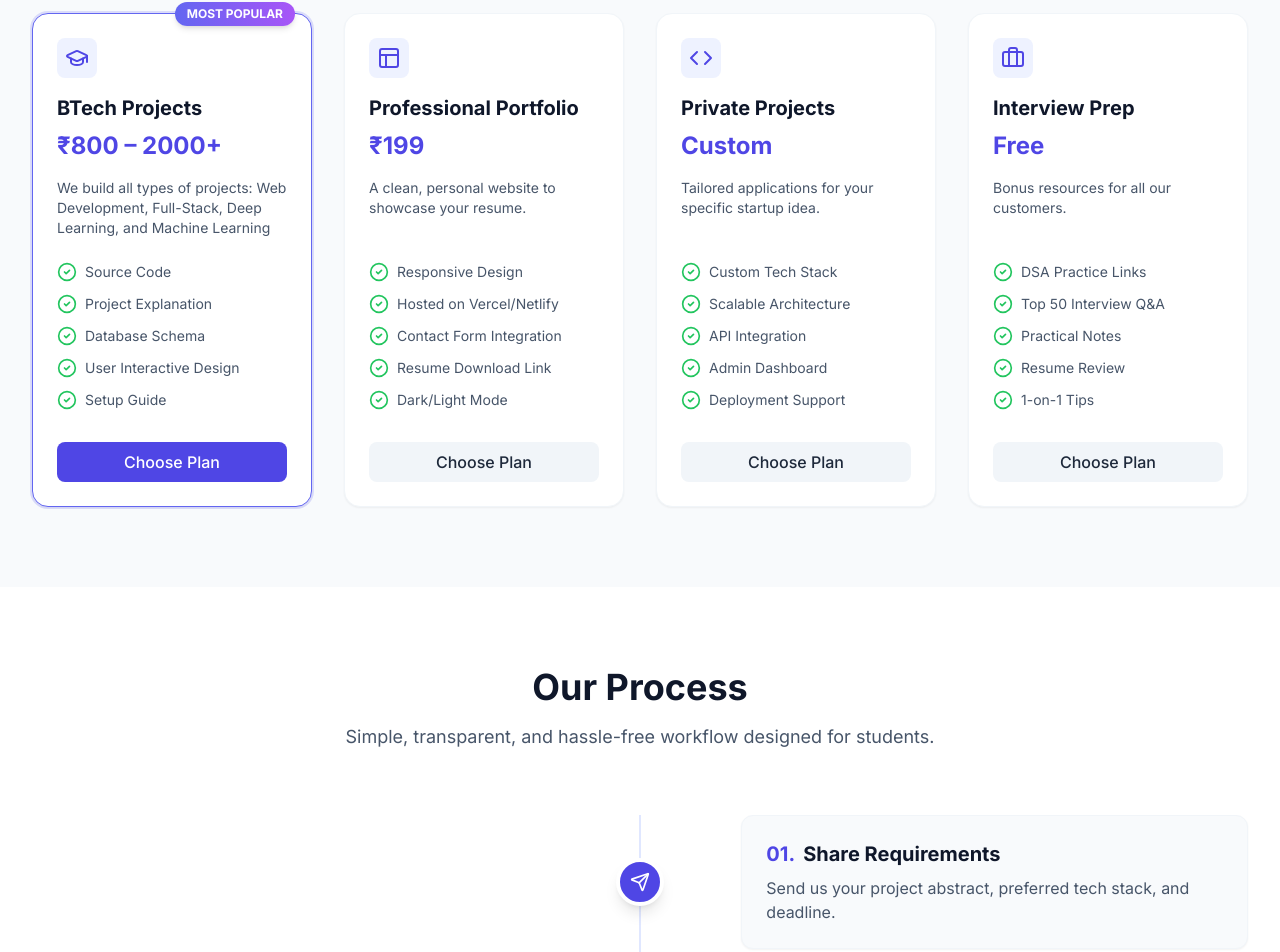
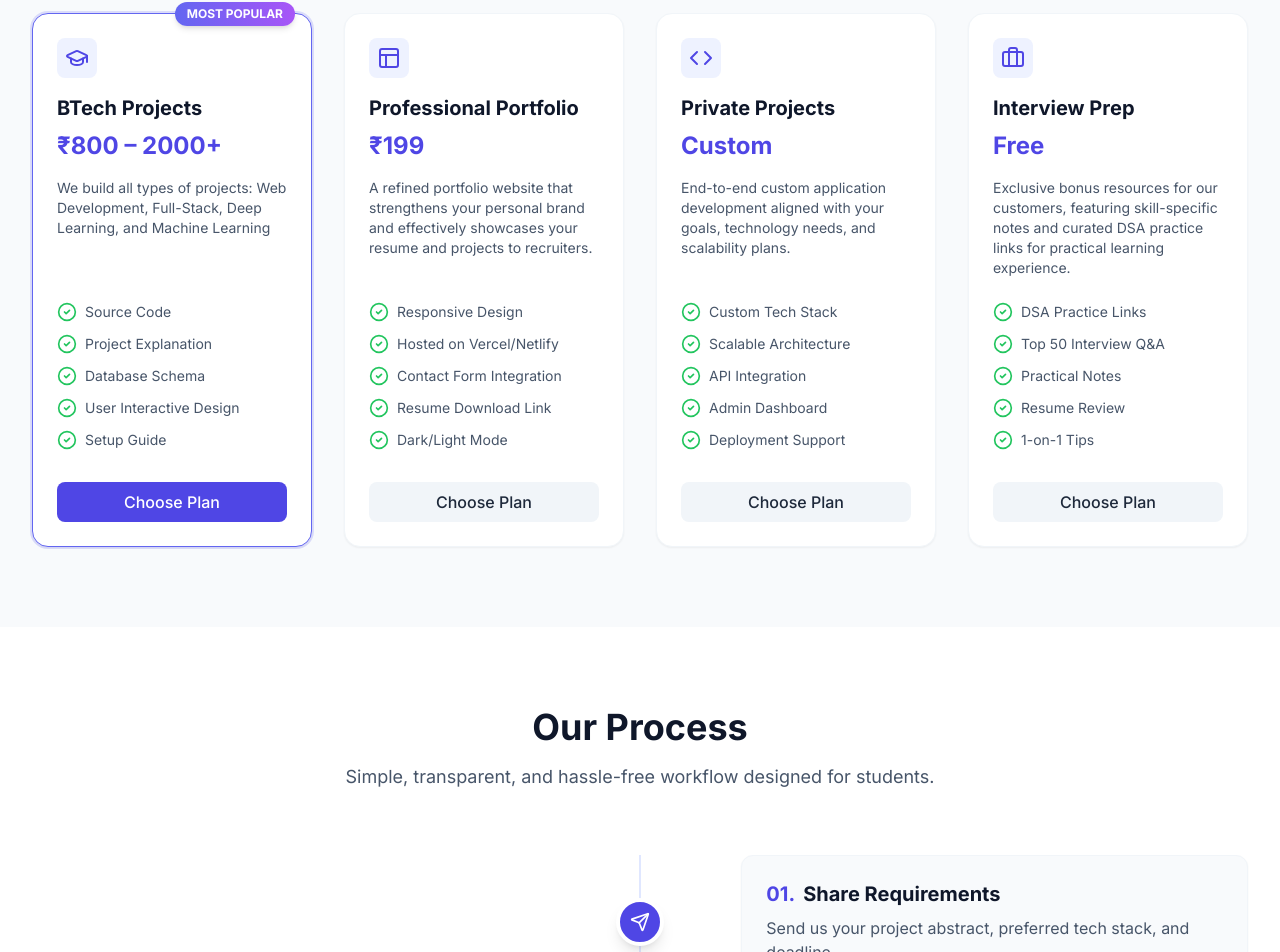
Before and after one commit to Abhilash-B3/BTech-Projects, a React (Vite) app: page / in a window 1280 px wide. Shown: the part 1480-2432 px from the top of the page. Built offline with nearby package versions, Linux system fonts and the light colour scheme.

Commit message:
Refine service descriptions for clarity and detail
Updated service descriptions to provide more detail and clarity.

```diff
--- a/src/components/Services.tsx
+++ b/src/components/Services.tsx
@@ -6,8 +6,7 @@ const services: Service[] = [
   {
     title: 'BTech Projects',
     price: '₹800 – 2000+',
-    description:
-      'We build all types of projects: Web Development, Full-Stack, Deep Learning, and Machine Learning',
+    description:'We build all types of projects: Web Development, Full-Stack, Deep Learning, and Machine Learning',
     features: [
       'Source Code',
       'Project Explanation',
@@ -21,7 +20,7 @@ const services: Service[] = [
   {
     title: 'Professional Portfolio',
     price: '₹199',
-    description: 'A clean, personal website to showcase your resume.',
+    description: 'A refined portfolio website that strengthens your personal brand and effectively showcases your resume and projects to recruiters.',
     features: [
       'Responsive Design',
       'Hosted on Vercel/Netlify',
@@ -34,7 +33,7 @@ const services: Service[] = [
   {
     title: 'Private Projects',
     price: 'Custom',
-    description: 'Tailored applications for your specific startup idea.',
+    description: 'End-to-end custom application development aligned with your goals, technology needs, and scalability plans.',
     features: [
       'Custom Tech Stack',
       'Scalable Architecture',
@@ -47,7 +46,7 @@ const services: Service[] = [
   {
     title: 'Interview Prep',
     price: 'Free',
-    description: 'Bonus resources for all our customers.',
+    description: 'Exclusive bonus resources for our customers, featuring skill-specific notes and curated DSA practice links for practical learning experience.',
     features: [
       'DSA Practice Links',
       'Top 50 Interview Q&A',
```
